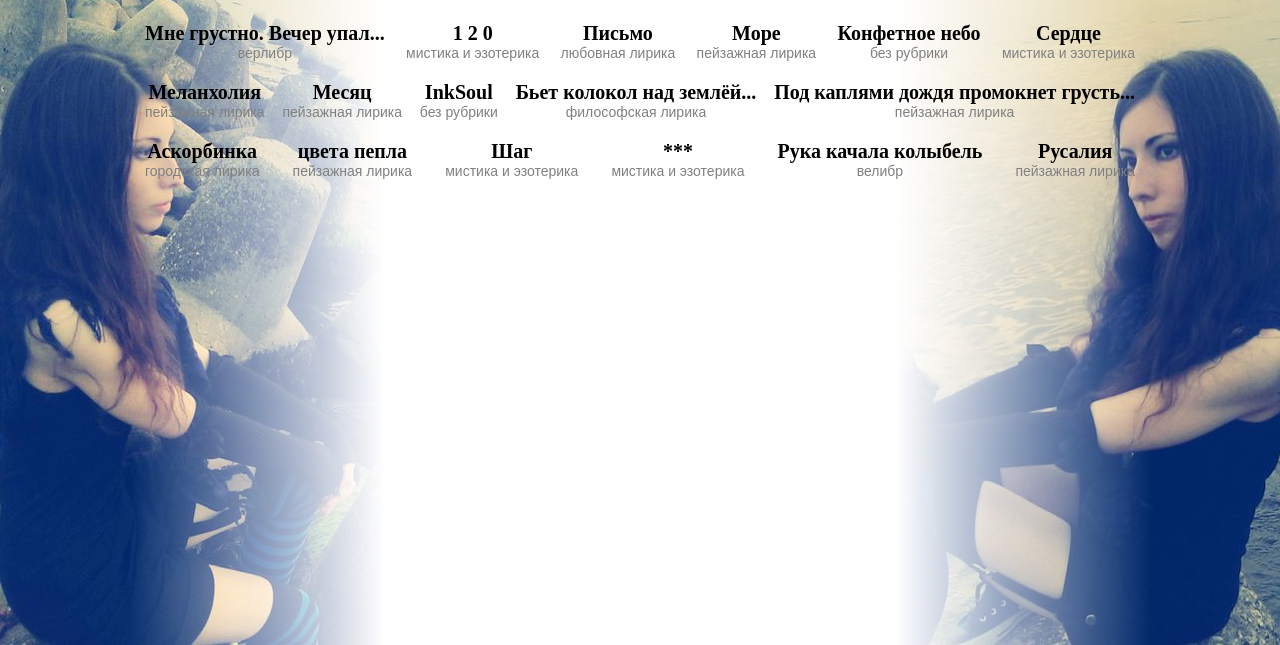
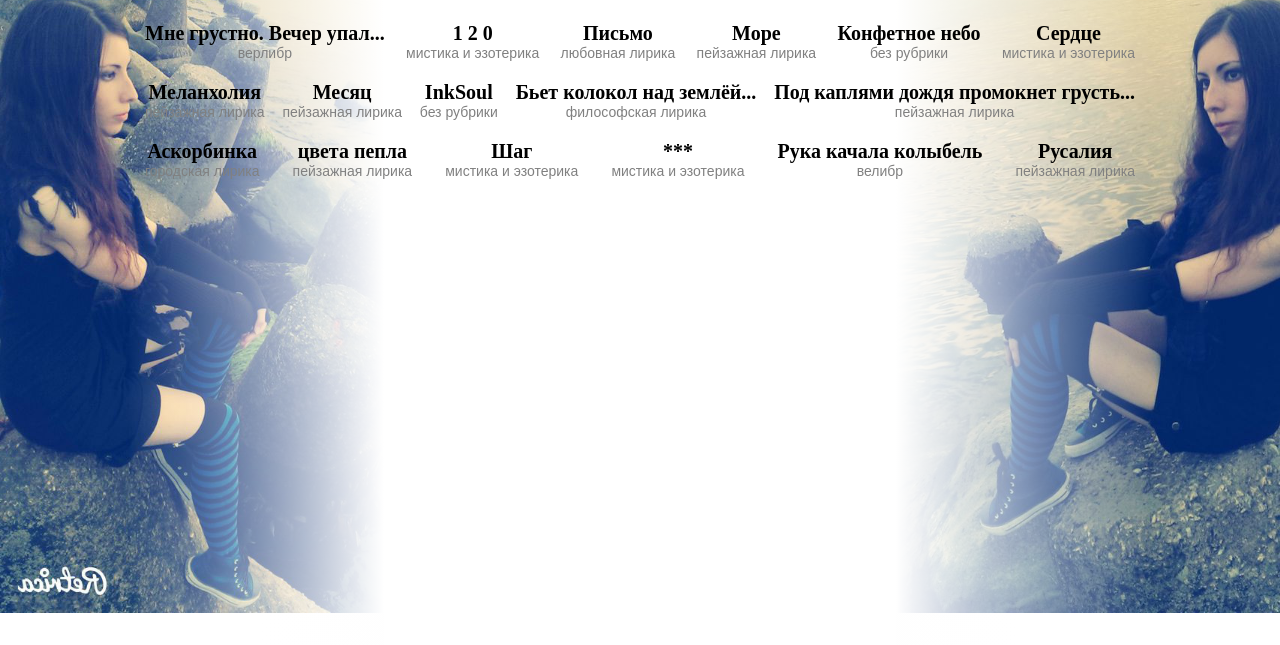
Before and after one commit to EugeneAndrievsky/ArisAngel, a plain HTML site: page index.html in a window 1280 px wide. Shown: the part 155-800 px from the top of the page. Drawn offline with Linux system fonts and the light colour scheme; a web font is replaced by a local one.

Commit message:
высота картинок

```diff
--- a/css/style.css
+++ b/css/style.css
@@ -1,7 +1,12 @@
 body {
+
   /*background:
   url("../img/img-1-mirror.jpg") top left fixed no-repeat,
   url("../img/img-2.jpg") top right fixed no-repeat;*/
+}
+
+img {
+  height: 768px;
 }
 
 .left-back, .right-back {
```
